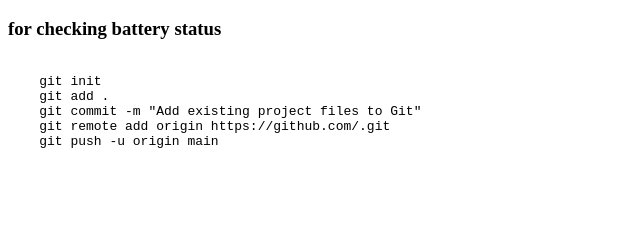
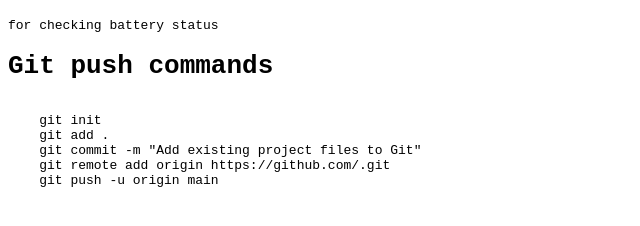
Before and after one commit to samTime101/some-commands-hosting, a plain HTML site: page index.html in a window 1280 px wide. Shown: the part 48-274 px from the top of the page, without its empty margins (0-640 px from the left). Drawn offline with Linux system fonts and the light colour scheme.

Commit message:
added headings and modified

```diff
--- a/index.html
+++ b/index.html
@@ -1,11 +1,10 @@
 <h1>inxi -Bx</h1>
-<h3>for checking battery status</h3>
+<pre>for checking battery status</pre>
 <pre>
-
+<h1>Git push commands</h1>
     git init
     git add .
     git commit -m "Add existing project files to Git"
     git remote add origin https://github.com/.git
     git push -u origin main
-
 </pre>
```
